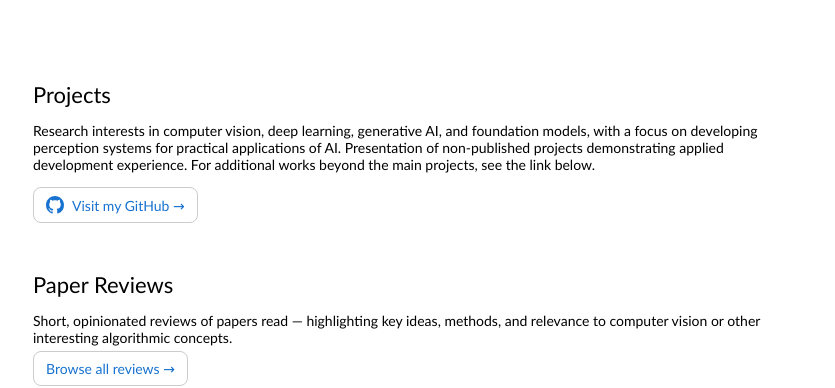
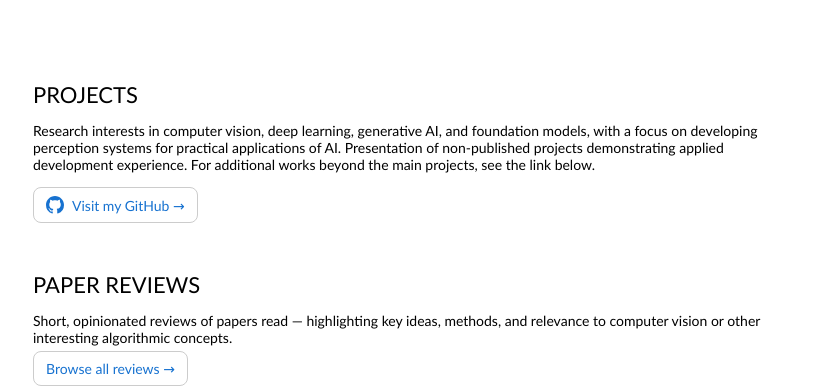
Before and after one commit to Groovy52/Groovy52.github.io, a Jekyll site: the page built from index.html, in a window 1280 px wide. Shown: the part 997-1385 px from the top of the page, without its empty margins (224-1059 px from the left). Built offline with Jekyll 4.4.1, drawn with Linux system fonts in a browser that asks for light colours.

Commit message:
Change section headers to uppercase

```diff
--- a/index.html
+++ b/index.html
@@ -160,7 +160,7 @@
 					<table style="width:100%; margin:0 auto; border:0; border-spacing:0; padding:16px;"><tbody>
 		  <tr>
 		    <td>
-		      <h2>Projects</h2>
+		      <h2>PROJECTS</h2>
 		      <p>Research interests in computer vision, deep learning, generative AI, and foundation models, with a focus on developing perception systems for practical applications of AI. Presentation of non-published projects demonstrating applied development experience. For additional works beyond the main projects, see the link below.
 			  </p>
 				<p>
@@ -184,7 +184,7 @@
 					<table style="width:100%; margin:0 auto; border:0; border-spacing:0; padding:16px;"><tbody>
 		  <tr>
 		    <td>
-		      <h2>Paper Reviews</h2>
+		      <h2>PAPER REVIEWS</h2>
 		      <p>Short, opinionated reviews of papers read — highlighting key ideas, methods, and relevance to computer vision or other interesting algorithmic concepts.
 			  </p>
 		      <p>
```
